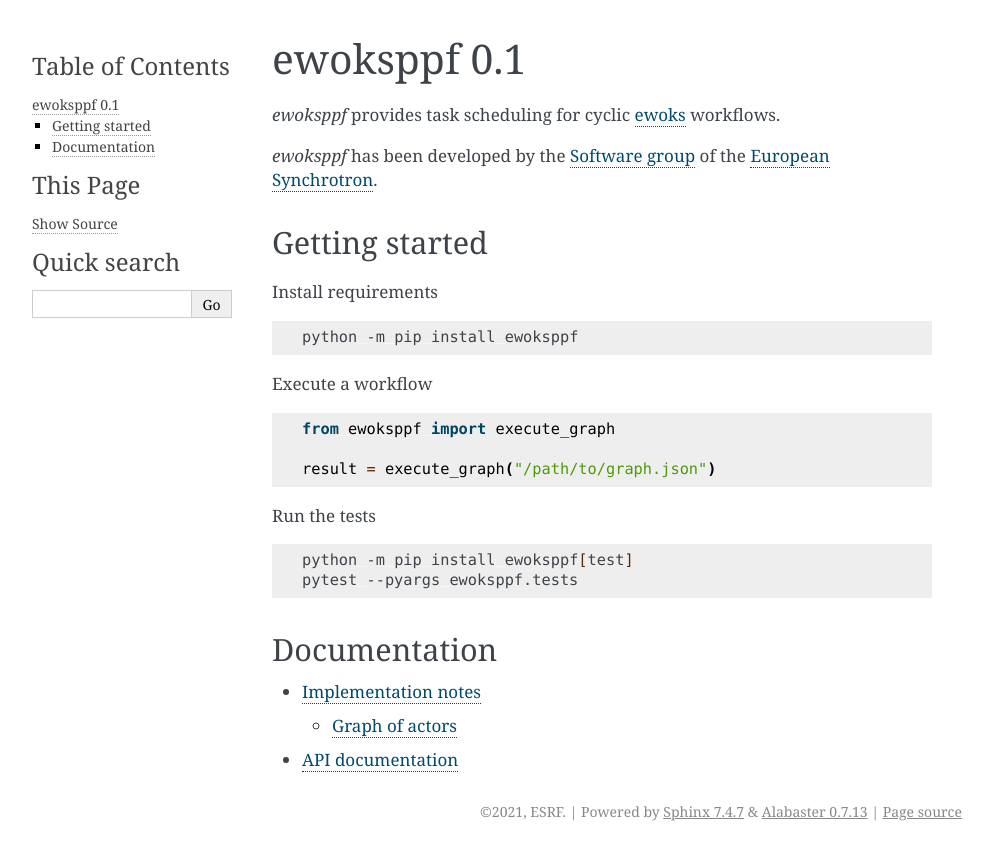
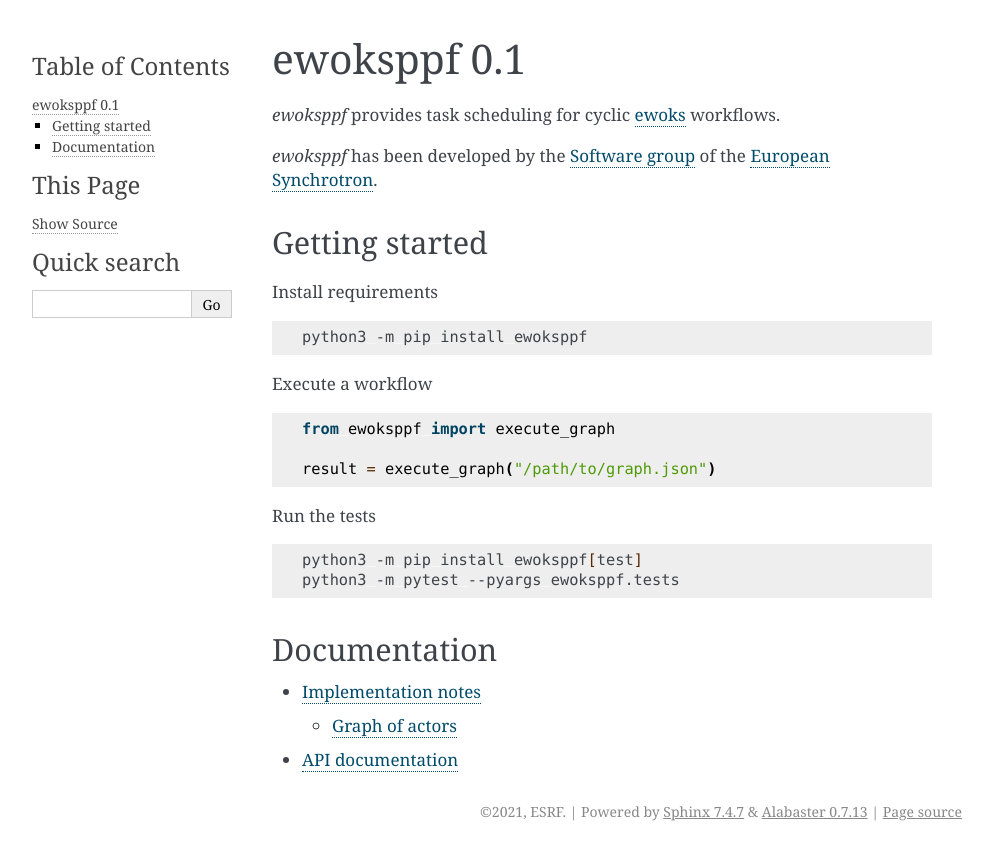
Before and after one commit to ewoks-kit/ewoksppf, a Sphinx documentation site: the page built from doc/index.rst, in a window 1280 px wide. Shown: the top 860 px of the page, without its empty margins (148-1140 px from the left). Built offline with Sphinx 7.4.7, drawn with Linux system fonts in a browser that asks for light colours.

Commit message:
fix docs

```diff
--- a/doc/index.rst
+++ b/doc/index.rst
@@ -12,7 +12,7 @@
 
 .. code:: bash
 
-    python -m pip install ewoksppf
+    python3 -m pip install ewoksppf
 
 Execute a workflow
 
@@ -26,8 +26,8 @@
 
 .. code:: bash
 
-    python -m pip install ewoksppf[test]
-    pytest --pyargs ewoksppf.tests
+    python3 -m pip install ewoksppf[test]
+    python3 -m pytest --pyargs ewoksppf.tests
 
 Documentation
 -------------
```
Also changed, not shown: README.md (+2 -2 lines).
